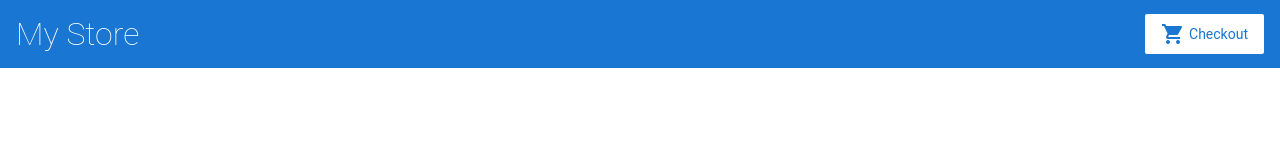
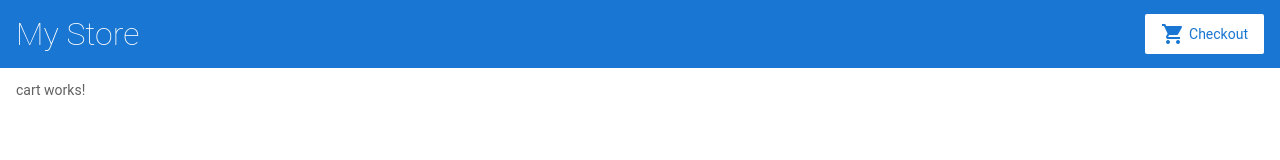
Before and after one commit to amalacki/angular-rrfrke, an Angular app: page /cart in a window 1280 px wide. Before the commit this address led to /. Shown: the top 160 px of the page. Built offline with nearby package versions, Linux system fonts and the light colour scheme.

Commit message:
Route buy button to checkout page

```diff
--- a/src/app/app.module.ts
+++ b/src/app/app.module.ts
@@ -17,6 +17,7 @@
     RouterModule.forRoot([
       { path: '', component: ProductListComponent },
       { path: 'products/:productId', component: ProductDetailsComponent },
+      { path: 'cart', component: CartComponent },
     ])
   ],
   declarations: [
--- a/src/app/top-bar/top-bar.component.html
+++ b/src/app/top-bar/top-bar.component.html
@@ -1,8 +1,8 @@
-<a [routerLink]="['/']">
-  <h1>My Store</h1>
+<h1>My Store</h1>
+
+<a routerLink="/cart" class="button fancy-button">
+  <i class="material-icons">shopping_cart</i>Checkout
 </a>
-
-<a class="button fancy-button"><i class="material-icons">shopping_cart</i>Checkout</a>
 
 <!--
 Copyright Google LLC. All Rights Reserved.
```
